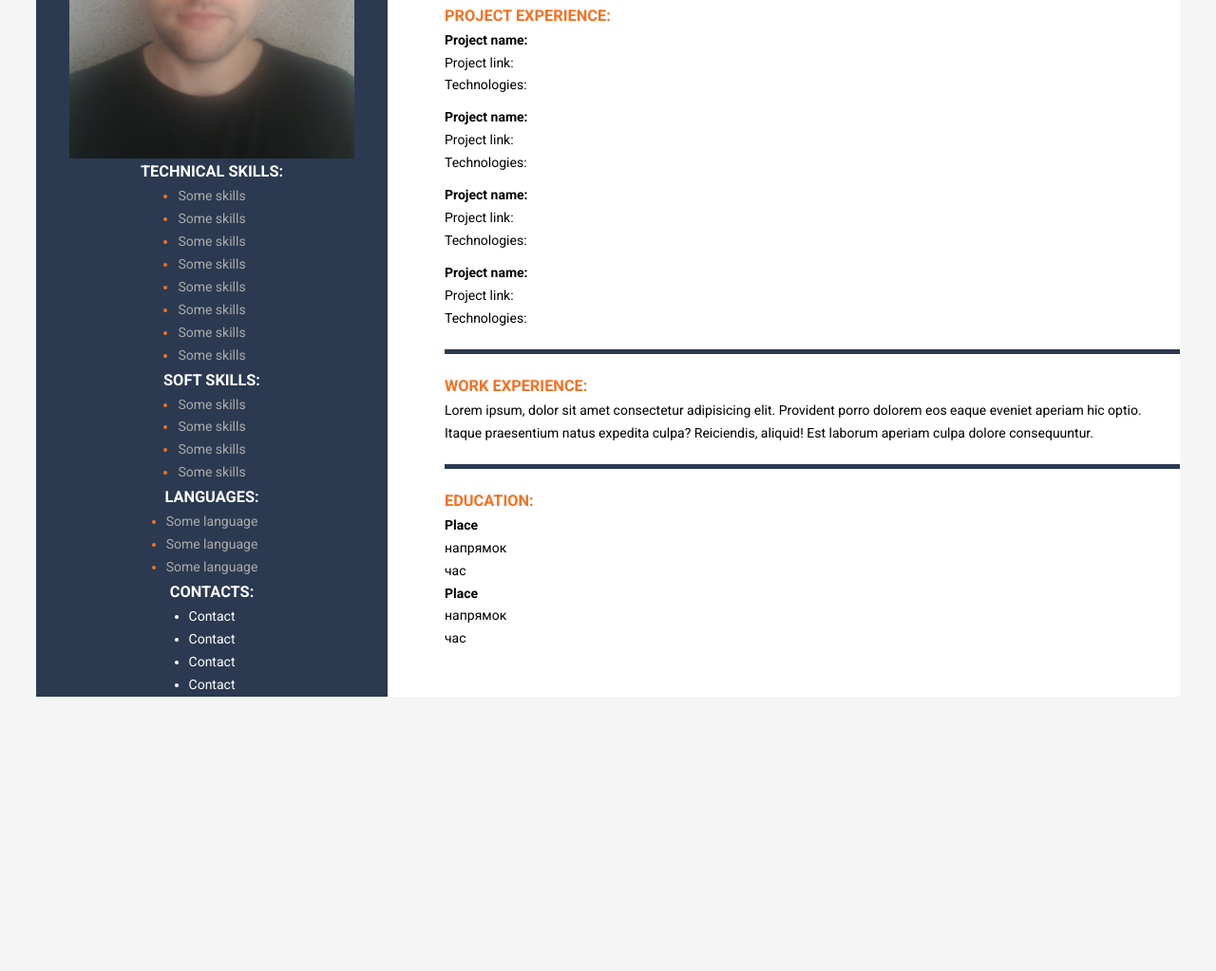
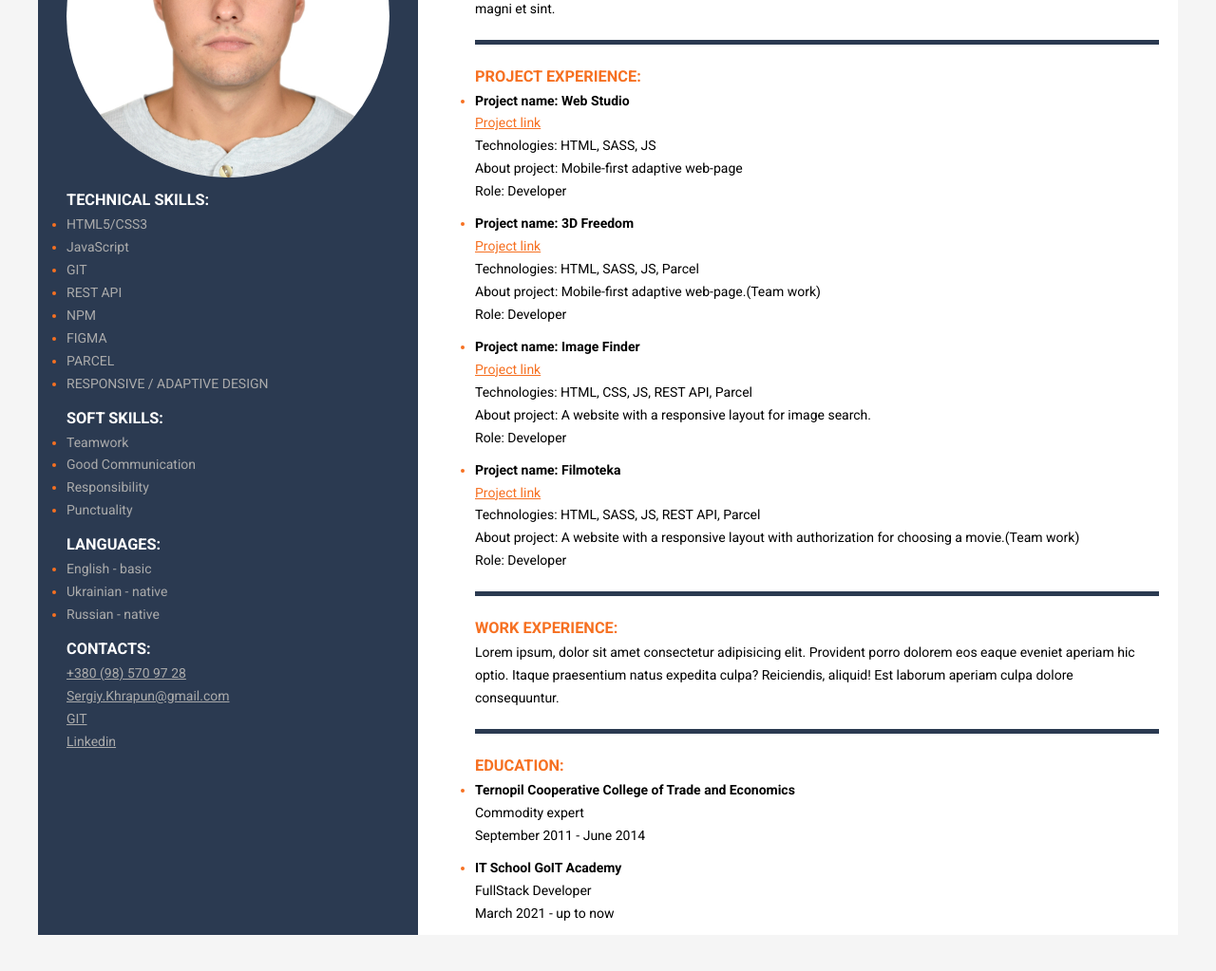
Before and after one commit to Serhii-Khrapun/my_resume, a plain HTML site: page index.html in a window 1280 px wide. Shown: the part 271-1294 px from the top of the page at 95% size. Before the commit the page ends 1043 px from the top, so only its background shows below. Drawn offline with Linux system fonts and the light colour scheme.

Commit message:
окрім загальної інформації

```diff
--- a/css/styles.css
+++ b/css/styles.css
@@ -28,23 +28,26 @@ img {
 /* CONTAINER */
 .main-container {
   display: flex;
-
+  width: 1200px;
+  margin: 40px auto;
   background-color: white;
 }
 /* SIDEBAR */
 .sidebar-container {
   display: flex;
   flex-direction: column;
-  align-items: center;
+  align-items: baseline;
   background-color: rgb(43 58 81);
   color: white;
   margin-right: 60px;
-  text-align: center;
-  min-width: 370px;
+
+  width: 370px;
+  padding: 40px 30px;
 }
-.contact-link {
-  text-decoration: none;
-  color: white;
+.sidebar-image {
+  width: 340px;
+  margin-bottom: 10px;
+  border-radius: 50%;
 }
 .sidebar-item::marker {
   color: #f67021;
@@ -52,7 +55,37 @@ img {
 .sidebar-info {
   color: #ababab;
 }
+
+/* TECHNICAL SKILLS */
+.skills-container {
+  margin-bottom: 10px;
+}
+
+/* SOFT SKILLS */
+.soft-skills-container {
+  margin-bottom: 10px;
+}
+
+/* LANGUAGES */
+.languages-container {
+  margin-bottom: 10px;
+}
+
+/* CONTACTS */
+.contacts-list {
+  list-style: none;
+}
+.contact-link {
+  color: #ababab;
+}
+.contact-link:hover,
+.contact-link:focus {
+  color: #f1f1f1;
+}
 /* ABOUT ME */
+.about-me-container {
+  padding-right: 20px;
+}
 .about-me-title {
   text-align: center;
   margin-bottom: 10px;
@@ -76,14 +109,21 @@ img {
 .project-title {
   color: #f67021;
 }
-.project-list {
-  list-style: none;
+.project-item::marker {
+  color: #f67021;
 }
 .project-item:not(:last-child) {
   margin-bottom: 10px;
 }
 .project-name {
   font-weight: 700;
+}
+.project-link {
+  color: #f67021;
+}
+.project-link:hover,
+.project-link:focus {
+  color: #9b3900;
 }
 /* WORK EXPERIENCE */
 .experience-section {
@@ -99,3 +139,10 @@ img {
 .education-title {
   color: #f67021;
 }
+
+.education-item {
+  margin-bottom: 10px;
+}
+.education-item::marker {
+  color: #f67021;
+}
--- a/index.html
+++ b/index.html
@@ -16,79 +16,107 @@
     <div class="main-container">
       <!-- SIDEBAR -->
       <div class="sidebar-container">
-        <div class="sidebar-image">
-          <img
-            src="./img/20220221_153131.jpg"
-            alt=""
-            class="sidebar-image"
-            width="300px"
-          />
-        </div>
-
+        <img src="./img/photo.jpg" alt="Me photo" class="sidebar-image" />
+        <!-- TECHNICAL SKILLS -->
+        <div class="skills-container">
           <h3>TECHNICAL SKILLS:</h3>
-        <ul>
+          <ul class="skills-list">
             <li class="sidebar-item">
-            <span class="sidebar-info">Some skills</span>
+              <span class="sidebar-info">HTML5/CSS3</span>
             </li>
             <li class="sidebar-item">
-            <span class="sidebar-info">Some skills</span>
+              <span class="sidebar-info">JavaScript</span>
             </li>
             <li class="sidebar-item">
-            <span class="sidebar-info">Some skills</span>
+              <span class="sidebar-info">GIT</span>
             </li>
             <li class="sidebar-item">
-            <span class="sidebar-info">Some skills</span>
+              <span class="sidebar-info">REST API</span>
             </li>
             <li class="sidebar-item">
-            <span class="sidebar-info">Some skills</span>
+              <span class="sidebar-info">NPM</span>
             </li>
             <li class="sidebar-item">
-            <span class="sidebar-info">Some skills</span>
+              <span class="sidebar-info">FIGMA</span>
             </li>
             <li class="sidebar-item">
-            <span class="sidebar-info">Some skills</span>
+              <span class="sidebar-info">PARCEL</span>
             </li>
             <li class="sidebar-item">
-            <span class="sidebar-info">Some skills</span>
+              <span class="sidebar-info">RESPONSIVE / ADAPTIVE DESIGN</span>
             </li>
           </ul>
+        </div>
+        <!-- SOFT SKILLS -->
+        <div class="soft-skills-container">
           <h3>SOFT SKILLS:</h3>
-        <ul>
+          <ul class="soft-skills-list">
             <li class="sidebar-item">
-            <span class="sidebar-info">Some skills</span>
+              <span class="sidebar-info">Teamwork</span>
             </li>
             <li class="sidebar-item">
-            <span class="sidebar-info">Some skills</span>
+              <span class="sidebar-info">Good Communication</span>
             </li>
             <li class="sidebar-item">
-            <span class="sidebar-info">Some skills</span>
+              <span class="sidebar-info">Responsibility</span>
             </li>
             <li class="sidebar-item">
-            <span class="sidebar-info">Some skills</span>
+              <span class="sidebar-info">Punctuality</span>
             </li>
           </ul>
+        </div>
+        <!-- LANGUAGES -->
+        <div class="languages-container">
           <h3>LANGUAGES:</h3>
           <ul>
             <li class="sidebar-item">
-            <span class="sidebar-info">Some language</span>
+              <span class="sidebar-info">English - basic</span>
             </li>
             <li class="sidebar-item">
-            <span class="sidebar-info">Some language</span>
+              <span class="sidebar-info">Ukrainian - native</span>
             </li>
             <li class="sidebar-item">
-            <span class="sidebar-info">Some language</span>
+              <span class="sidebar-info">Russian - native</span>
             </li>
           </ul>
+        </div>
+        <!-- CONTACTS -->
+        <div class="contacts-container">
           <h3>CONTACTS:</h3>
-        <ul>
-          <li><a href="#" class="contact-link">Contact</a></li>
-          <li><a href="#" class="contact-link">Contact</a></li>
-          <li><a href="#" class="contact-link">Contact</a></li>
-          <li><a href="#" class="contact-link">Contact</a></li>
+          <ul class="contacts-list">
+            <li class="contacts-item">
+              <a href="tel:+380985709728" class="contact-link"
+                >+380 (98) 570 97 28</a
+              >
+            </li>
+            <li class="contacts-item">
+              <a href="mailto:Sergiy.Khrapun@gmail.com" class="contact-link"
+                >Sergiy.Khrapun@gmail.com</a
+              >
+            </li>
+            <li class="contacts-item">
+              <a
+                href="https://github.com/Serhii-Khrapun"
+                class="contact-link"
+                rel="noopener noreferrer"
+                target="_blank"
+                >GIT</a
+              >
+            </li>
+            <li class="contacts-item">
+              <a
+                href="https://www.linkedin.com/in/serhii-khrapun-74b908232/"
+                class="contact-link"
+                rel="noopener noreferrer"
+                target="_blank"
+                >Linkedin</a
+              >
+            </li>
           </ul>
         </div>
+      </div>
       <!-- ABOUT ME -->
-      <div>
+      <div class="about-me-container">
         <div class="about-me-section">
           <h1 class="about-me-title">Serhii Khrapun</h1>
           <h2 class="about-me-subtitle">Front-end Developer</h2>
@@ -106,24 +134,74 @@
           <h3 class="project-title">PROJECT EXPERIENCE:</h3>
           <ul class="project-list">
             <li class="project-item">
-              <p class="project-name">Project name:</p>
-              <p class="project-info">Project link:</p>
-              <p class="project-info">Technologies:</p>
+              <p class="project-name">Project name: Web Studio</p>
+              <a
+                class="project-link"
+                href="https://serhii-khrapun.github.io/goit-markup-hw-08/"
+                rel="noopener noreferrer"
+                target="_blank"
+              >
+                Project link</a
+              >
+              <p class="project-info">Technologies: HTML, SASS, JS</p>
+              <p class="project-info">
+                About project: Mobile-first adaptive web-page
+              </p>
+              <p class="project-info">Role: Developer</p>
             </li>
             <li class="project-item">
-              <p class="project-name">Project name:</p>
-              <p class="project-info">Project link:</p>
-              <p class="project-info">Technologies:</p>
+              <p class="project-name">Project name: 3D Freedom</p>
+              <a
+                class="project-link"
+                href="https://tyomadw.github.io/team-project-group-8/"
+                rel="noopener noreferrer"
+                target="_blank"
+              >
+                Project link</a
+              >
+              <p class="project-info">Technologies: HTML, SASS, JS, Parcel</p>
+              <p class="project-info">
+                About project: Mobile-first adaptive web-page.(Team work)
+              </p>
+              <p class="project-info">Role: Developer</p>
             </li>
             <li class="project-item">
-              <p class="project-name">Project name:</p>
-              <p class="project-info">Project link:</p>
-              <p class="project-info">Technologies:</p>
+              <p class="project-name">Project name: Image Finder</p>
+              <a
+                class="project-link"
+                href="https://serhii-khrapun.github.io/goit-js-hw-11/"
+                rel="noopener noreferrer"
+                target="_blank"
+              >
+                Project link</a
+              >
+              <p class="project-info">
+                Technologies: HTML, CSS, JS, REST API, Parcel
+              </p>
+              <p class="project-info">
+                About project: A website with a responsive layout for image
+                search.
+              </p>
+              <p class="project-info">Role: Developer</p>
             </li>
             <li class="project-item">
-              <p class="project-name">Project name:</p>
-              <p class="project-info">Project link:</p>
-              <p class="project-info">Technologies:</p>
+              <p class="project-name">Project name: Filmoteka</p>
+              <a
+                class="project-link"
+                href="https://tyomadw.github.io/team-project-js-group-8/"
+                rel="noopener noreferrer"
+                target="_blank"
+              >
+                Project link</a
+              >
+              <p class="project-info">
+                Technologies: HTML, SASS, JS, REST API, Parcel
+              </p>
+              <p class="project-info">
+                About project: A website with a responsive layout with
+                authorization for choosing a movie.(Team work)
+              </p>
+              <p class="project-info">Role: Developer</p>
             </li>
           </ul>
         </div>
@@ -140,13 +218,20 @@
         <!-- EDUCATION -->
         <div class="education-section">
           <h3 class="education-title">EDUCATION:</h3>
-          <h4 class="education-subtitle">Place</h4>
-          <p class="education-info">напрямок</p>
-          <p class="education-info">час</p>
-
-          <h4 class="education-subtitle">Place</h4>
-          <p class="education-info">напрямок</p>
-          <p class="education-info">час</p>
+          <ul class="education-list">
+            <li class="education-item">
+              <h4 class="education-subtitle">
+                Ternopil Cooperative College of Trade and Economics
+              </h4>
+              <p class="education-info">Сommodity expert</p>
+              <p class="education-info">September 2011 - June 2014</p>
+            </li>
+            <li class="education-item">
+              <h4 class="education-subtitle">IT School GoIT Academy</h4>
+              <p class="education-info">FullStack Developer</p>
+              <p class="education-info">March 2021 - up to now</p>
+            </li>
+          </ul>
         </div>
       </div>
     </div>
```
Lines whose indentation alone changed are shown as unchanged.
